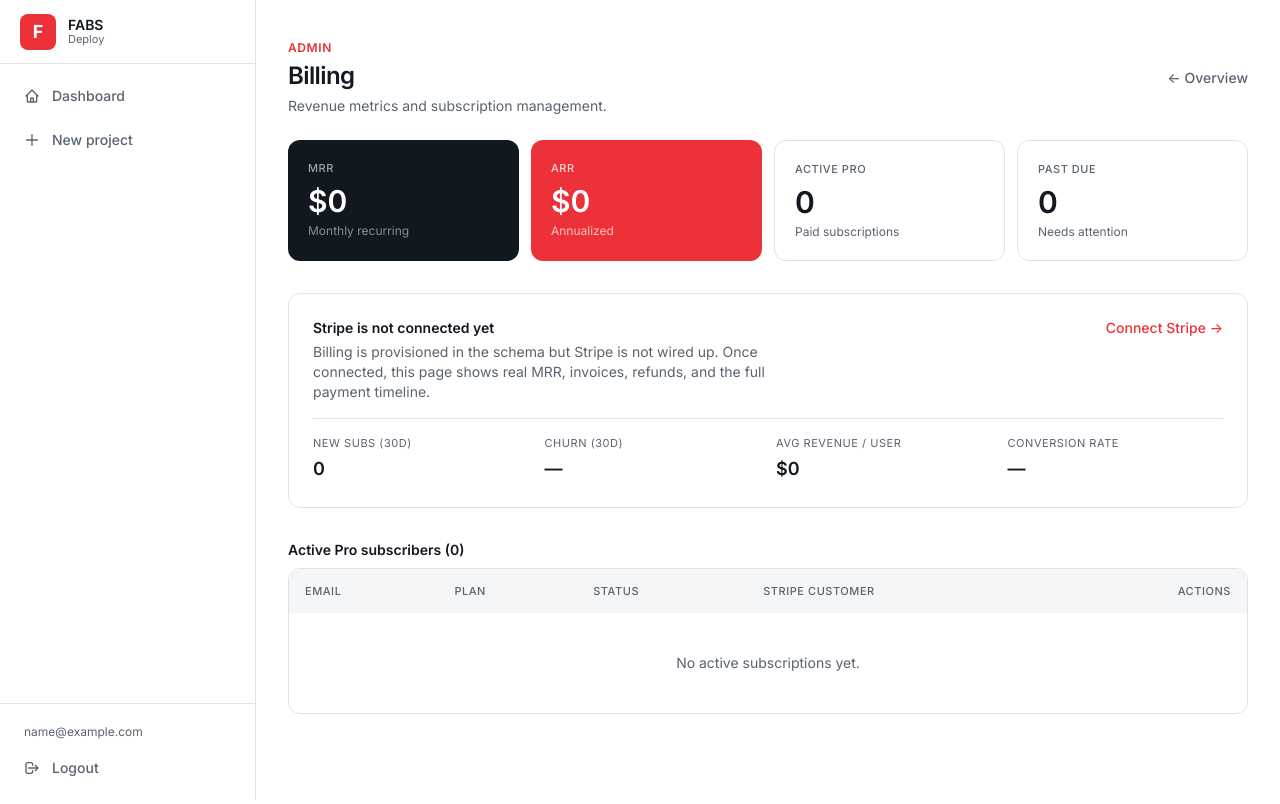
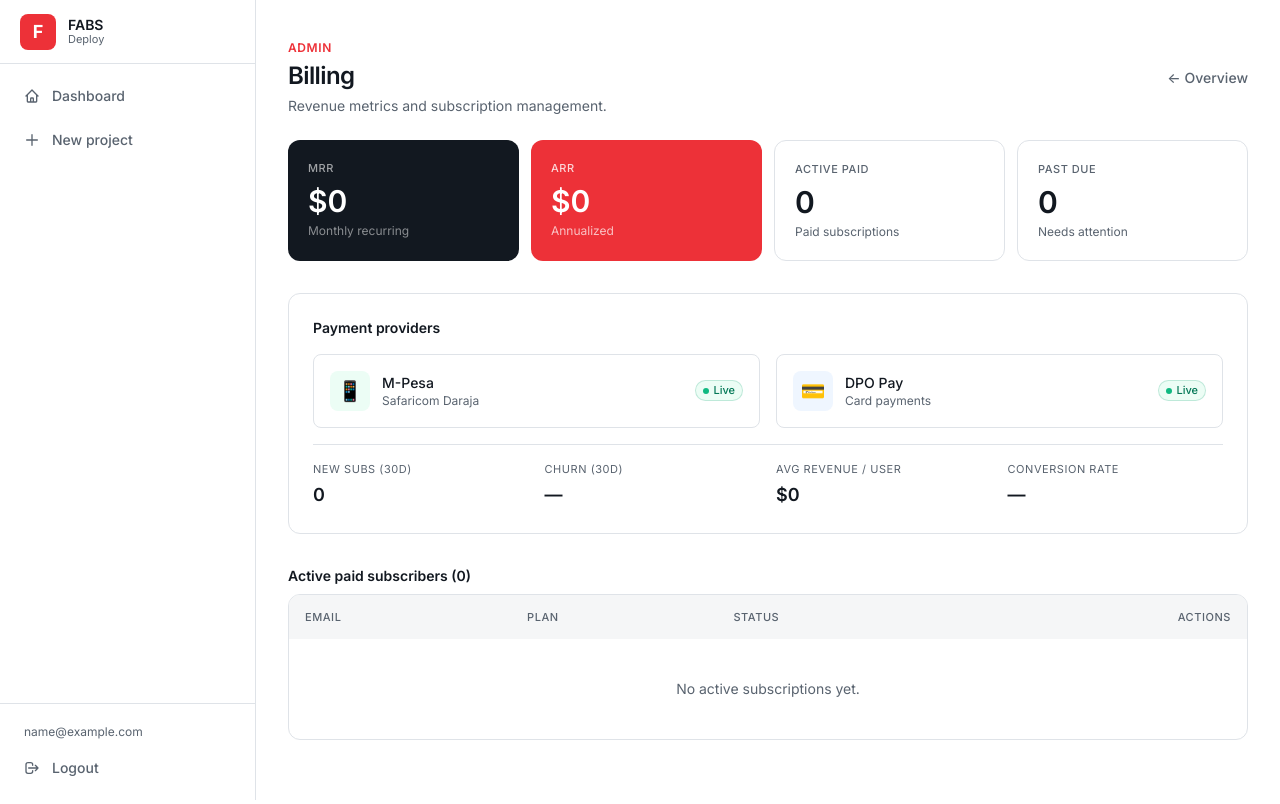
Before and after one commit to 1234manucho/fabs-platform, a Flask app: page /admin/billing in a window 1280 px wide. Run offline with Flask 3, Linux system fonts and the light colour scheme; a user stored in the database is signed in; tables that the repository leaves empty hold one stand-in row (values such as "Sample post"); some libraries are stand-ins or nearby versions.

Commit message:
refactor(billing): remove Stripe, wire M-Pesa + DPO, click-to-pay flow
- Remove stripe_customer_id from User model + migration drops the column
- Register with paid plan redirects straight to /billing/pay/<tier>
- Login with pending_payment status also redirects to payment page
- Dashboard shows prominent red banner with 'Complete payment' CTA
- Admin billing page replaces Stripe placeholder with live M-Pesa + DPO status
- Admin user detail drops Stripe customer row, shows payment count instead
- Plans display as Basic / Pro / Pro Plus / Ultimate throughout

```diff
--- a/control-plane/app/templates/admin/billing.html
+++ b/control-plane/app/templates/admin/billing.html
@@ -23,7 +23,7 @@
     <div class="text-xs text-white/70 mt-1">Annualized</div>
   </div>
   <div class="bg-white border border-brand-line rounded-xl p-5">
-    <div class="text-[11px] font-medium uppercase tracking-wider text-brand-muted">Active Pro</div>
+    <div class="text-[11px] font-medium uppercase tracking-wider text-brand-muted">Active Paid</div>
     <div class="text-3xl font-semibold mt-1.5">{{ stats.active_pro }}</div>
     <div class="text-xs text-brand-muted mt-1">Paid subscriptions</div>
   </div>
@@ -34,18 +34,33 @@
   </div>
 </div>
 
+<!-- Payment providers -->
 <div class="bg-white border border-brand-line rounded-xl p-6 mb-8">
-  <div class="flex items-start justify-between gap-4 flex-wrap">
-    <div class="min-w-0">
-      <h2 class="text-sm font-semibold">Stripe is not connected yet</h2>
-      <p class="text-sm text-brand-muted mt-1 max-w-lg">
-        Billing is provisioned in the schema but Stripe is not wired up.
-        Once connected, this page shows real MRR, invoices, refunds, and the full payment timeline.
-      </p>
+  <h2 class="text-sm font-semibold mb-4">Payment providers</h2>
+  <div class="grid grid-cols-1 md:grid-cols-2 gap-4">
+    <div class="border border-brand-line rounded-lg p-4 flex items-center gap-3">
+      <div class="w-10 h-10 rounded-lg bg-emerald-50 flex items-center justify-center text-xl shrink-0">📱</div>
+      <div class="flex-1">
+        <div class="font-medium text-sm">M-Pesa</div>
+        <div class="text-xs text-brand-muted">Safaricom Daraja</div>
+      </div>
+      <span class="inline-flex items-center gap-1 rounded-full px-2 py-0.5 text-[11px] font-medium bg-emerald-50 text-emerald-700 ring-1 ring-inset ring-emerald-600/20">
+        <span class="w-1.5 h-1.5 rounded-full bg-emerald-500"></span>
+        Live
+      </span>
     </div>
-    <a href="#" class="text-sm font-medium text-brand-red hover:text-brand-red2 whitespace-nowrap">Connect Stripe →</a>
+    <div class="border border-brand-line rounded-lg p-4 flex items-center gap-3">
+      <div class="w-10 h-10 rounded-lg bg-blue-50 flex items-center justify-center text-xl shrink-0">💳</div>
+      <div class="flex-1">
+        <div class="font-medium text-sm">DPO Pay</div>
+        <div class="text-xs text-brand-muted">Card payments</div>
+      </div>
+      <span class="inline-flex items-center gap-1 rounded-full px-2 py-0.5 text-[11px] font-medium bg-emerald-50 text-emerald-700 ring-1 ring-inset ring-emerald-600/20">
+        <span class="w-1.5 h-1.5 rounded-full bg-emerald-500"></span>
+        Live
+      </span>
+    </div>
   </div>
-
   <div class="mt-4 pt-4 border-t border-brand-line grid grid-cols-2 md:grid-cols-4 gap-4">
     <div>
       <div class="text-[11px] uppercase tracking-wider text-brand-muted">New subs (30d)</div>
@@ -66,7 +81,7 @@
   </div>
 </div>
 
-<h2 class="text-sm font-semibold mb-2">Active Pro subscribers ({{ active_pro|length }})</h2>
+<h2 class="text-sm font-semibold mb-2">Active paid subscribers ({{ active_pro|length }})</h2>
 <div class="overflow-hidden rounded-xl border border-brand-line bg-white mb-6">
   <table class="w-full text-sm">
     <thead class="bg-brand-surface text-left text-[11px] uppercase tracking-wider text-brand-muted">
@@ -74,7 +89,6 @@
         <th class="px-4 py-3 font-medium">Email</th>
         <th class="px-4 py-3 font-medium">Plan</th>
         <th class="px-4 py-3 font-medium">Status</th>
-        <th class="px-4 py-3 font-medium">Stripe customer</th>
         <th class="px-4 py-3 font-medium text-right">Actions</th>
       </tr>
     </thead>
@@ -84,16 +98,15 @@
           <td class="px-4 py-3 font-medium">
             <a href="{{ url_for('admin.user_detail', user_id=u.id) }}" class="hover:text-brand-red">{{ u.email }}</a>
           </td>
-          <td class="px-4 py-3">{{ u.plan|capitalize }}</td>
+          <td class="px-4 py-3">{{ u.plan.replace('_', ' ').title() }}</td>
           <td class="px-4 py-3 text-xs text-brand-muted">{{ u.subscription_status }}</td>
-          <td class="px-4 py-3 font-mono text-xs text-brand-muted truncate">{{ u.stripe_customer_id or '—' }}</td>
           <td class="px-4 py-3 text-right">
             <a href="{{ url_for('admin.user_detail', user_id=u.id) }}" class="text-xs font-medium text-brand-red hover:text-brand-red2">View →</a>
           </td>
         </tr>
       {% else %}
         <tr>
-          <td colspan="5" class="px-4 py-10 text-center text-brand-muted">
+          <td colspan="4" class="px-4 py-10 text-center text-brand-muted">
             No active subscriptions yet.
           </td>
         </tr>
@@ -112,7 +125,7 @@
             <td class="px-4 py-3 font-medium">
               <a href="{{ url_for('admin.user_detail', user_id=u.id) }}" class="hover:text-brand-red">{{ u.email }}</a>
             </td>
-            <td class="px-4 py-3 text-xs text-brand-muted">Subscription: {{ u.plan|capitalize }}</td>
+            <td class="px-4 py-3 text-xs text-brand-muted">Plan: {{ u.plan.replace('_', ' ').title() }}</td>
             <td class="px-4 py-3 text-right text-xs text-red-600 font-medium">Past due</td>
           </tr>
         {% endfor %}
```
Also changed, not shown: control-plane/app/migrations.py (+7 -3 lines), control-plane/app/models.py (+3 -5 lines), control-plane/app/routes/auth.py (+9 -6 lines), control-plane/app/templates/admin/user_detail.html (+35 -9 lines), control-plane/app/templates/dashboard.html (+67 -14 lines).
